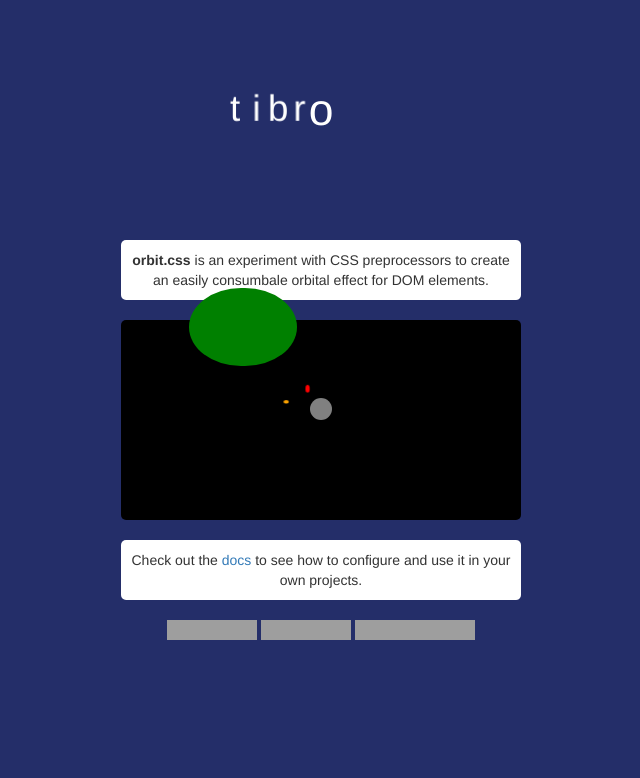
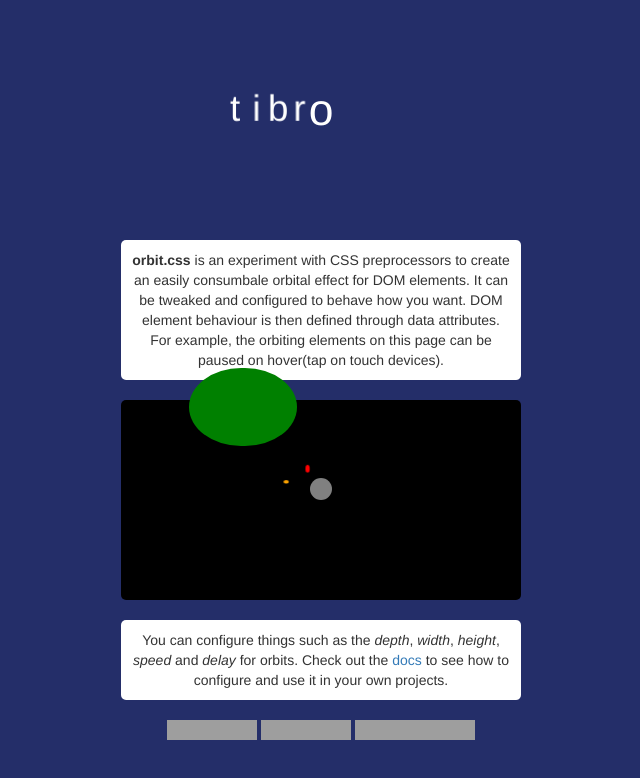
Before and after one commit to Gabrielmtn/orbit, a website: page src/jade/demo.jade in a window 1280 px wide. Shown: the whole page, without its empty margins (319-959 px from the left). Drawn offline with nearby package versions, Linux system fonts and the light colour scheme; files that its build step writes are made by us from their sources; grey boxes are pictures that could not be loaded.

Commit message:
Update demo copy

```diff
--- a/src/jade/demo.jade
+++ b/src/jade/demo.jade
@@ -74,7 +74,7 @@ body.container
   content.row
     .col-md-12
       p.info.text-center.
-        <strong>orbit.css</strong> is an experiment with CSS preprocessors to create an easily consumbale orbital effect for DOM elements.
+        <strong>orbit.css</strong> is an experiment with CSS preprocessors to create an easily consumbale orbital effect for DOM elements. It can be tweaked and configured to behave how you want. DOM element behaviour is then defined through data attributes. For example, the orbiting elements on this page can be paused on hover(tap on touch devices).
     .col-md-12
       ul.orbit.planets(style="margin:0 auto;")
         li.planet.center
@@ -87,6 +87,7 @@ body.container
           div
     .col-md-12
       p.info.text-center.
+        You can configure things such as the <em>depth</em>, <em>width</em>, <em>height</em>, <em>speed</em> and <em>delay</em> for orbits.
         Check out the <a href="https://github.com/jh3y/orbit" target="_blank">docs</a> to see how to configure and use it in your own projects.
     .col-md-12.text-center
         iframe(src = "http://ghbtns.com/github-btn.html?user=jh3y&repo=orbit&type=watch&count=true", allowtransparency="true", frameborder="0", scrolling="0", width="90px", height="20")
```
